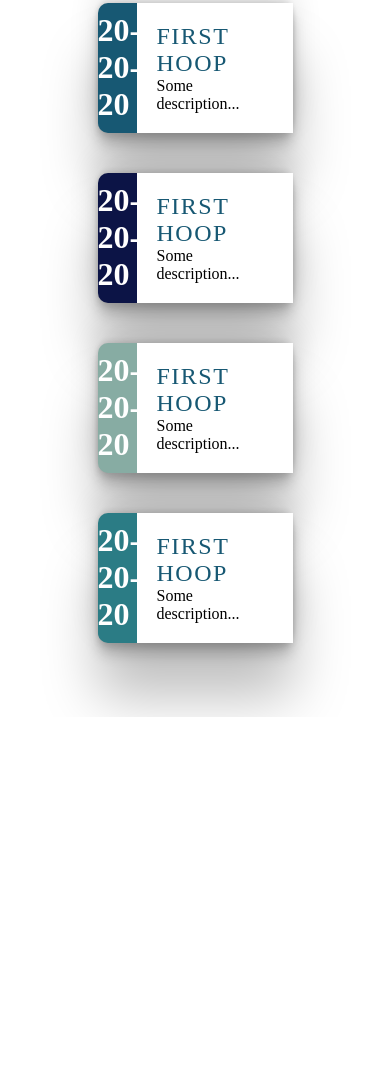
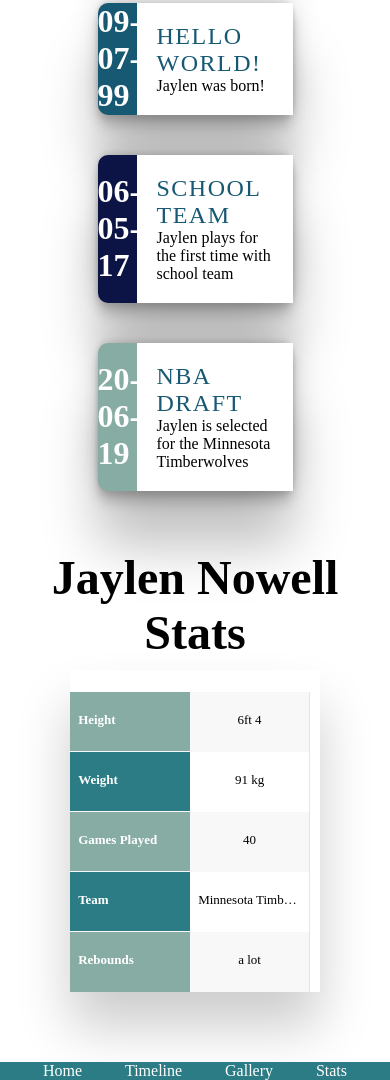
Before and after one commit to ThomasVirgo/jaylen, a plain HTML site: page index.html in a window 390 px wide. Shown: the part 127-1207 px from the top of the page. Before the commit the page ends 844 px from the top, so only its background shows below. Drawn offline with Linux system fonts and the light colour scheme.

Commit message:
stats ans footer

```diff
--- a/index.html
+++ b/index.html
@@ -16,9 +16,48 @@
 
     <!-- Tom -->
     <section id="timeline">
-        <h2 class="timeline__header">Jaylen Nowell Timeline</h2>
+        <h2 class="section__header">Jaylen Nowell Timeline</h2>
         <div class="timeline">
             <div class="timeline__event">
+                <div class="timeline__date">
+                    <p>09-07-99</p>
+                </div>
+
+                <div class="timeline__content">
+                    <div class="timeline__title">Hello World!</div>
+                    <div class="timeline__description">
+                        <p>Jaylen was born!</p>
+                    </div>
+                </div>
+            </div>
+
+            <div class="timeline__event base-col">
+                <div class="timeline__date">
+                    <p>06-05-17</p>
+                </div>
+
+                <div class="timeline__content">
+                    <div class="timeline__title">School Team</div>
+                    <div class="timeline__description">
+                        <p>Jaylen plays for the first time with school team</p>
+                    </div>
+                </div>
+            </div>
+
+            <div class="timeline__event primary-col">
+                <div class="timeline__date">
+                    <p>20-06-19</p>
+                </div>
+
+                <div class="timeline__content">
+                    <div class="timeline__title">NBA Draft</div>
+                    <div class="timeline__description">
+                        <p>Jaylen is selected for the Minnesota Timberwolves</p>
+                    </div>
+                </div>
+            </div>
+
+            <!-- <div class="timeline__event secondary-col">
                 <div class="timeline__date">
                     <p>20-20-20</p>
                 </div>
@@ -29,46 +68,7 @@
                         <p>Some description...</p>
                     </div>
                 </div>
-            </div>
-
-            <div class="timeline__event base-col">
-                <div class="timeline__date">
-                    <p>20-20-20</p>
-                </div>
-
-                <div class="timeline__content">
-                    <div class="timeline__title">First Hoop</div>
-                    <div class="timeline__description">
-                        <p>Some description...</p>
-                    </div>
-                </div>
-            </div>
-
-            <div class="timeline__event primary-col">
-                <div class="timeline__date">
-                    <p>20-20-20</p>
-                </div>
-
-                <div class="timeline__content">
-                    <div class="timeline__title">First Hoop</div>
-                    <div class="timeline__description">
-                        <p>Some description...</p>
-                    </div>
-                </div>
-            </div>
-
-            <div class="timeline__event secondary-col">
-                <div class="timeline__date">
-                    <p>20-20-20</p>
-                </div>
-
-                <div class="timeline__content">
-                    <div class="timeline__title">First Hoop</div>
-                    <div class="timeline__description">
-                        <p>Some description...</p>
-                    </div>
-                </div>
-            </div>
+            </div> -->
         </div>
     </section>
 
@@ -76,9 +76,38 @@
     <section id="gallery"></section>
 
     <!-- Tom -->
-    <section id="stats"></section>
+    <section id="stats">
+        <h2 class="section__header">Jaylen Nowell Stats</h2>
+        <div class="table-wrapper">
+            <table class="fl-table">
+                <thead>
+                <tr>
+                    <th>Height</th>
+                    <th>Weight</th>
+                    <th>Games Played</th>
+                    <th>Team</th>
+                    <th>Rebounds</th>
+                </tr>
+                </thead>
+                <tbody>
+                <tr>
+                    <td>6ft 4</td>
+                    <td>91 kg</td>
+                    <td>40</td>
+                    <td>Minnesota Timberwolves</td>
+                    <td>a lot</td>
+                </tr>
+                <tbody>
+            </table>
+        </div>
+    </section>
 
     <!-- Tom -->
-    <footer id="footer"></footer>
+    <footer id="footer" class="footer">
+        <a href="#home">Home</a>
+        <a href="#timeline">Timeline</a>
+        <a href="#gallery">Gallery</a>
+        <a href="#stats">Stats</a>
+    </footer>
 </body>
 </html>
--- a/style.css
+++ b/style.css
@@ -48,7 +48,7 @@
     width: 100%;
 }
 
-.timeline__header{
+.section__header{
     text-align: center;
     font-size: 3rem;
 }
@@ -62,3 +62,126 @@
 .secondary-col{
     background-color: var(--secondary-col);
 }
+
+.table-wrapper{
+    margin: 10px 70px 70px;
+    box-shadow: 0px 35px 50px rgba( 0, 0, 0, 0.2 );
+}
+
+.fl-table {
+    border-radius: 5px;
+    font-size: 2rem;
+    font-weight: normal;
+    border: none;
+    border-collapse: collapse;
+    width: 100%;
+    max-width: 100%;
+    white-space: nowrap;
+    background-color: white;
+}
+
+.fl-table td, .fl-table th {
+    text-align: center;
+    padding: 8px;
+}
+
+.fl-table td {
+    border-right: 1px solid #f8f8f8;
+    font-size: 1.5rem;
+}
+
+.fl-table thead th {
+    color: #ffffff;
+    background: var(--secondary-col);
+}
+
+
+.fl-table thead th:nth-child(odd) {
+    color: #ffffff;
+    background: var(--primary-col);
+}
+
+.fl-table tr:nth-child(even) {
+    background: #F8F8F8;
+}
+
+/* Responsive */
+
+@media (max-width: 767px) {
+    .fl-table {
+        display: block;
+        width: 100%;
+    }
+    .table-wrapper:before{
+        content: "Scroll horizontally >";
+        display: block;
+        text-align: right;
+        font-size: 11px;
+        color: white;
+        padding: 0 0 10px;
+    }
+    .fl-table thead, .fl-table tbody, .fl-table thead th {
+        display: block;
+    }
+    .fl-table thead th:last-child{
+        border-bottom: none;
+    }
+    .fl-table thead {
+        float: left;
+    }
+    .fl-table tbody {
+        width: auto;
+        position: relative;
+        overflow-x: auto;
+    }
+    .fl-table td, .fl-table th {
+        padding: 20px .625em .625em .625em;
+        height: 60px;
+        vertical-align: middle;
+        box-sizing: border-box;
+        overflow-x: hidden;
+        overflow-y: auto;
+        width: 120px;
+        font-size: 13px;
+        text-overflow: ellipsis;
+    }
+    .fl-table thead th {
+        text-align: left;
+        border-bottom: 1px solid #f7f7f9;
+    }
+    .fl-table tbody tr {
+        display: table-cell;
+    }
+    .fl-table tbody tr:nth-child(odd) {
+        background: none;
+    }
+    .fl-table tr:nth-child(even) {
+        background: transparent;
+    }
+    .fl-table tr td:nth-child(odd) {
+        background: #F8F8F8;
+        border-right: 1px solid #E6E4E4;
+    }
+    .fl-table tr td:nth-child(even) {
+        border-right: 1px solid #E6E4E4;
+    }
+    .fl-table tbody td {
+        display: block;
+        text-align: center;
+    }
+}
+
+.footer{
+    display: flex;
+    justify-content: space-evenly;
+    background-color: var(--secondary-col);
+}
+
+.footer a{
+    text-decoration: none;
+    color: white;
+}
+
+.footer a:hover{
+    background-color: var(--base-col);
+}
```
